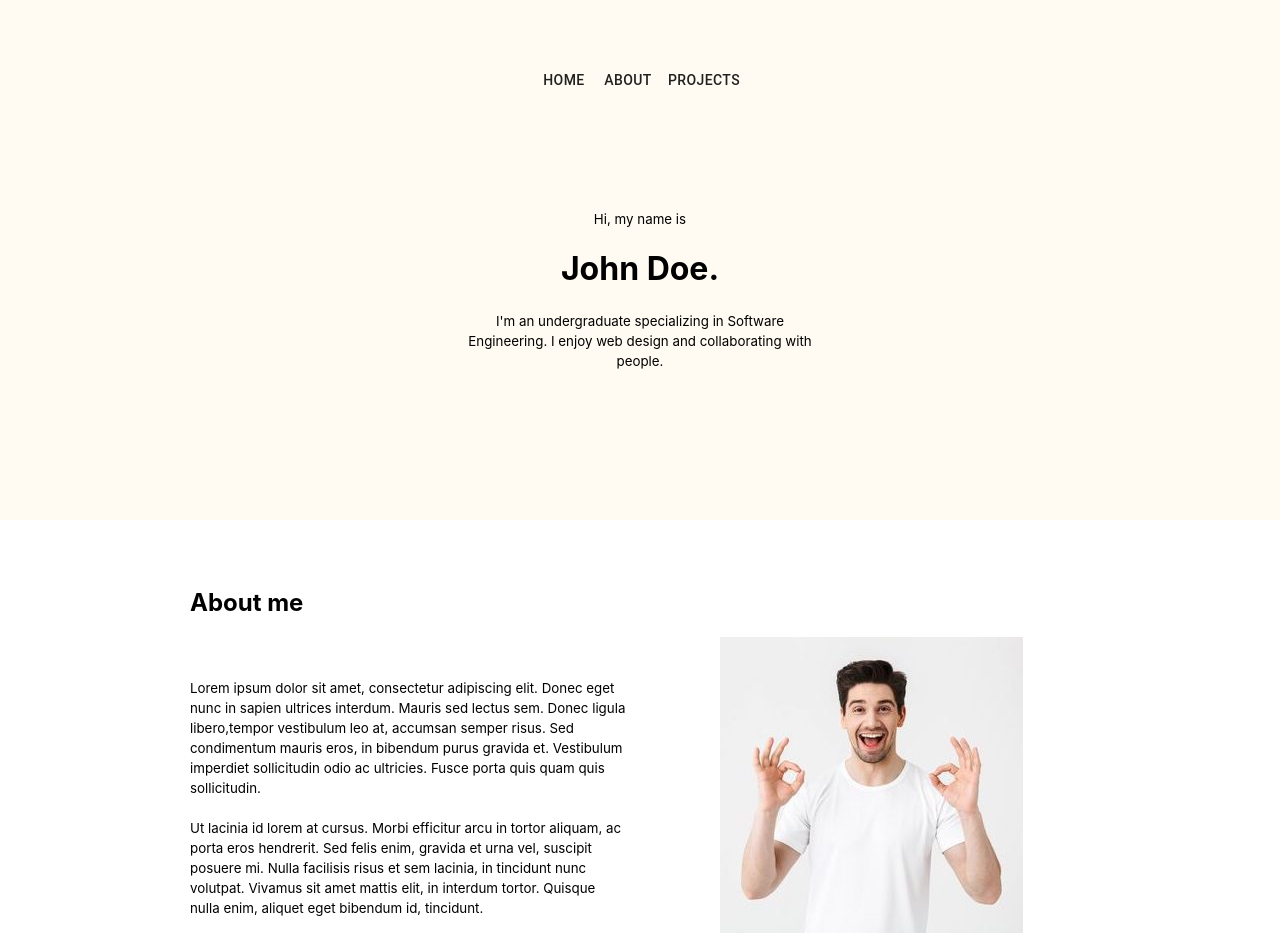
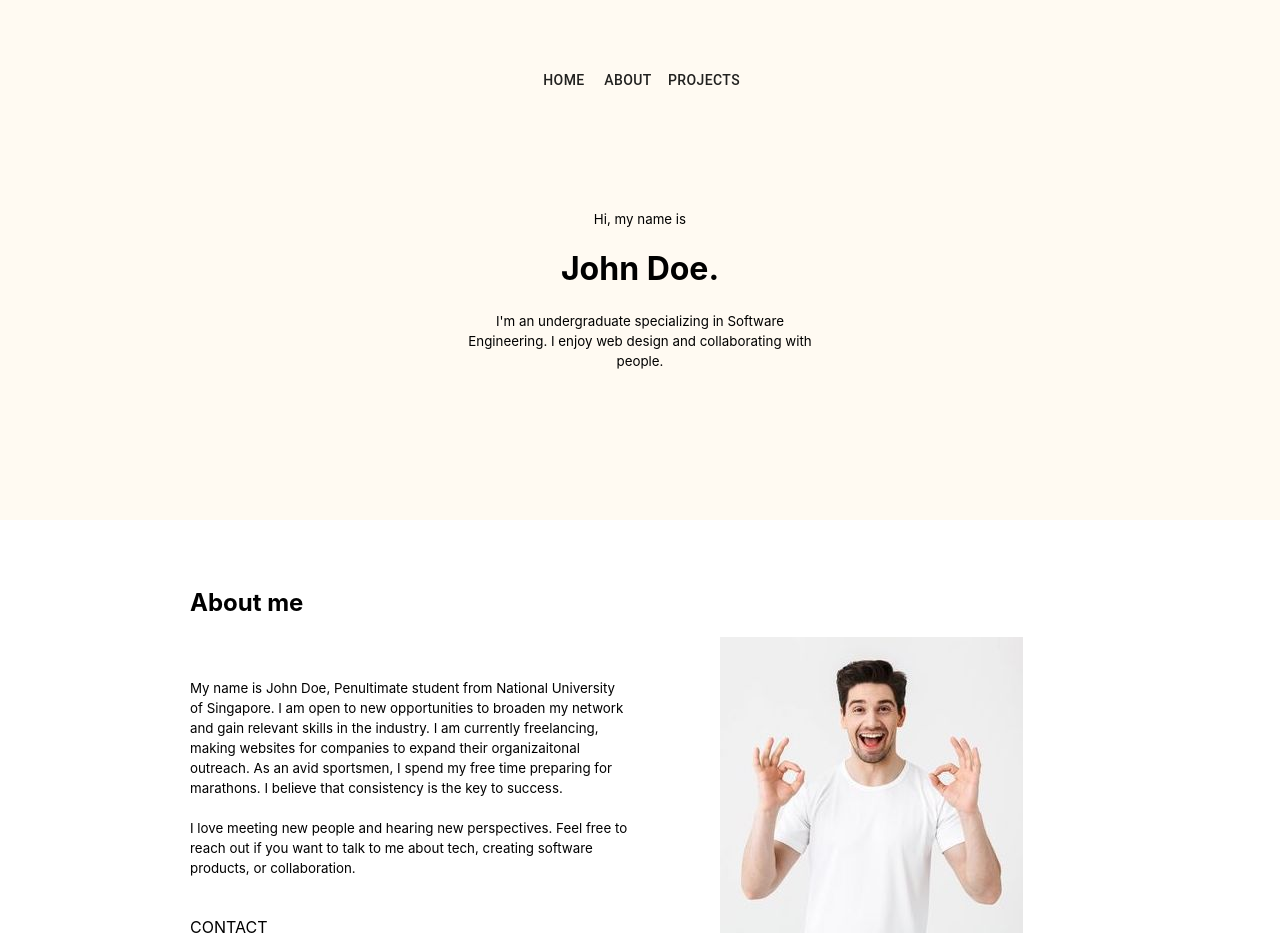
Before and after one commit to mqchua/portfolio_site, a React (Create React App) app: page / in a window 1280 px wide. Shown: the top 952 px of the page. Built offline with nearby package versions, Linux system fonts and the light colour scheme.

Commit message:
edited text

```diff
--- a/src/components/HomePage.js
+++ b/src/components/HomePage.js
@@ -122,14 +122,18 @@ export default function HomePage() {
 
             <br></br>
             <br></br>
-            <p className={classes.alignLeft}><small>Lorem ipsum dolor sit amet, consectetur adipiscing elit. Donec eget nunc in sapien ultrices interdum.
-            Mauris sed lectus sem. Donec ligula libero,tempor vestibulum leo at, accumsan semper risus. Sed condimentum mauris eros, in bibendum purus
-            gravida et. Vestibulum imperdiet sollicitudin odio ac ultricies. Fusce porta quis quam quis sollicitudin.</small></p>
+            <p className={classes.alignLeft}><small>My name is John Doe, Penultimate student from National University of Singapore. I am open to new opportunities to broaden
+            my network and gain relevant skills in the industry. I am currently freelancing, making websites for companies to expand their organizaitonal outreach. As an avid sportsmen,
+            I spend my free time preparing for marathons. I believe that consistency is the key to success.</small></p>
 
             <br></br>
-            <p className={classes.alignLeft}><small>Ut lacinia id lorem at cursus. Morbi efficitur arcu in tortor aliquam, ac porta eros hendrerit.
-            Sed felis enim, gravida et urna vel, suscipit posuere mi. Nulla facilisis risus et sem lacinia, in tincidunt nunc volutpat. Vivamus
-            sit amet mattis elit, in interdum tortor. Quisque nulla enim, aliquet eget bibendum id, tincidunt.</small></p>
+            <p className={classes.alignLeft}><small>I love meeting new people and hearing new perspectives. Feel free to reach out if you want to talk to me about tech,
+            creating software products, or collaboration. </small></p>
+
+            <br></br>
+            <br></br>
+
+            <p className={classes.alignLeft}>CONTACT <small></small></p>
 
           </Grid>
 
```
Also changed, not shown: src/App.js (+0 -8 lines).
